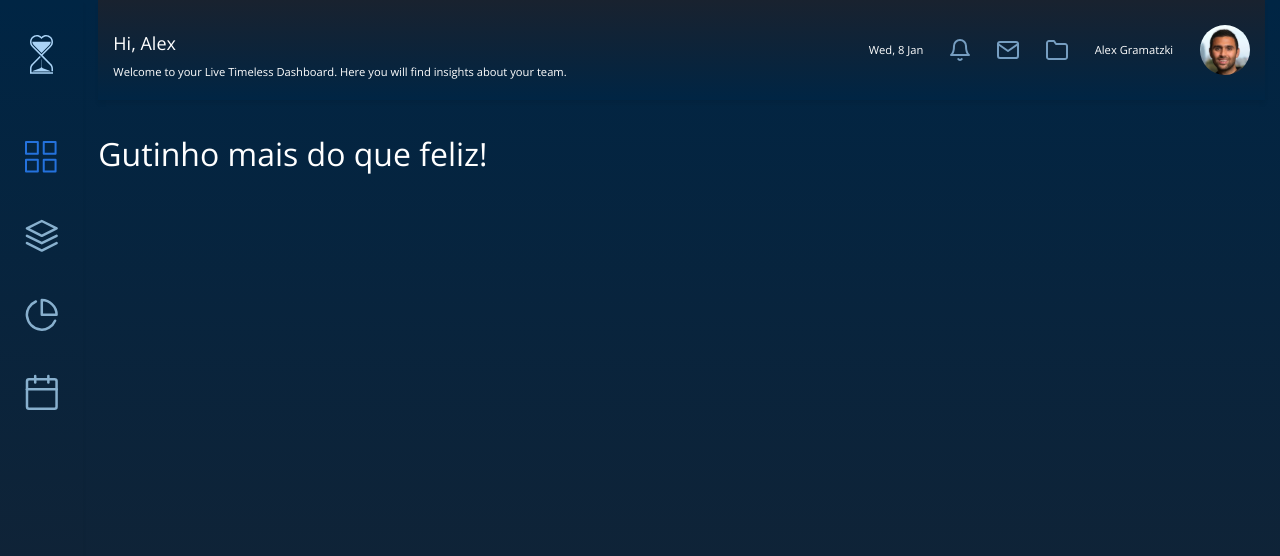
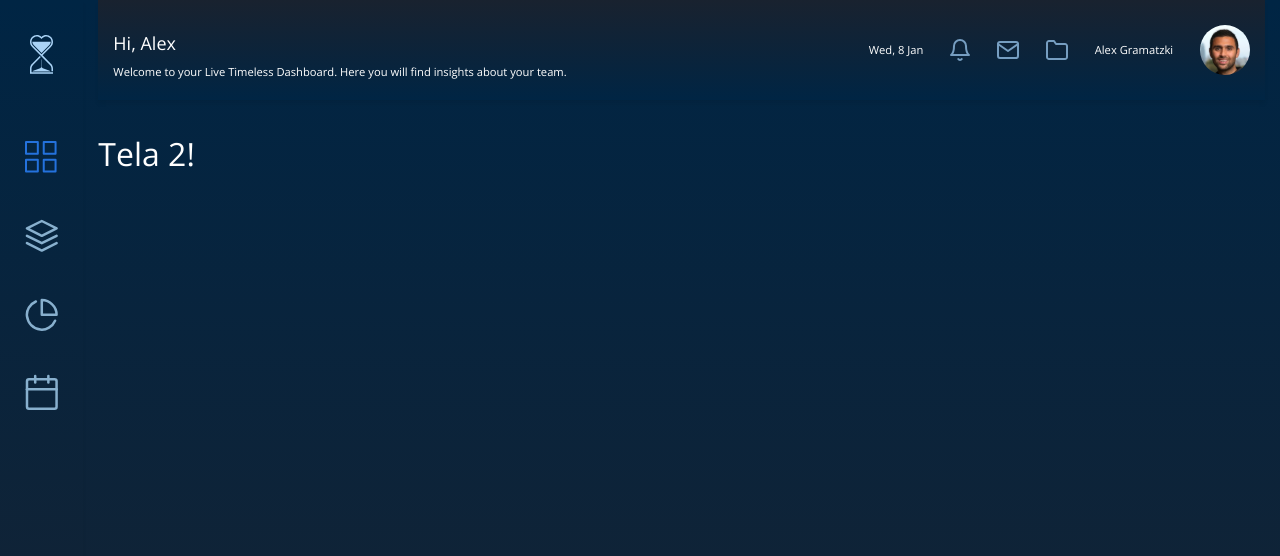
Before and after one commit to fabiomantelli/react_dashboard, a React (Create React App) app: page /company in a window 1280 px wide. Shown: the top 556 px of the page. Built offline with nearby package versions, Linux system fonts and the light colour scheme.

Commit message:
retirado o exemplo do profile e da company. Coloquei o nome Tela1 e Tela2 para aparecer

```diff
--- a/src/components/conteudo/company/Company.js
+++ b/src/components/conteudo/company/Company.js
@@ -8,7 +8,7 @@ class Conteudo extends Component {
     render () {
         return (
             <div>
-                <h1>Gutinho mais do que feliz!</h1>
+                <h1>Tela 2!</h1>
             </div>
         );
     }
--- a/src/components/conteudo/profile/Profile.js
+++ b/src/components/conteudo/profile/Profile.js
@@ -7,7 +7,7 @@ class Conteudo extends Component {
     render () {
         return (
             <div>
-                <h1>Gutinho Feliz!</h1>
+                <h1>Tela1!</h1>
             </div>
         );
     }
```
